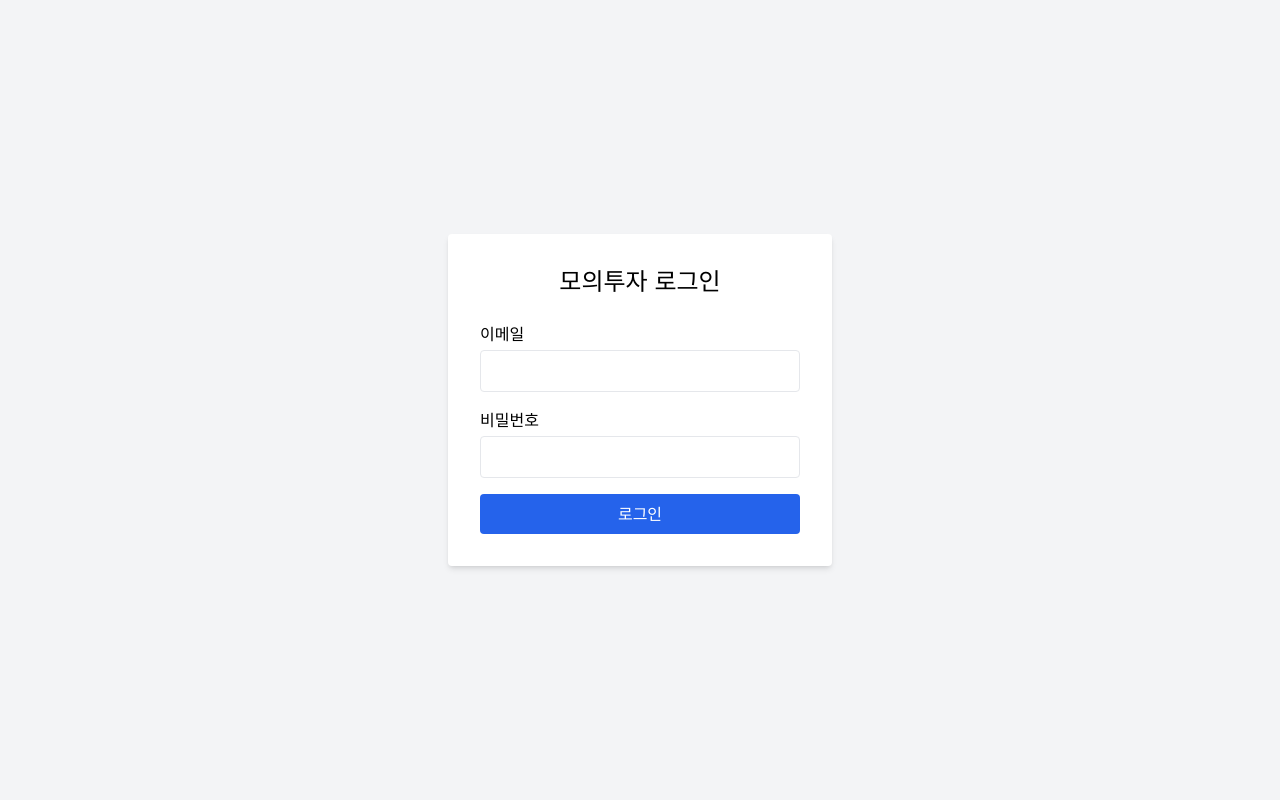
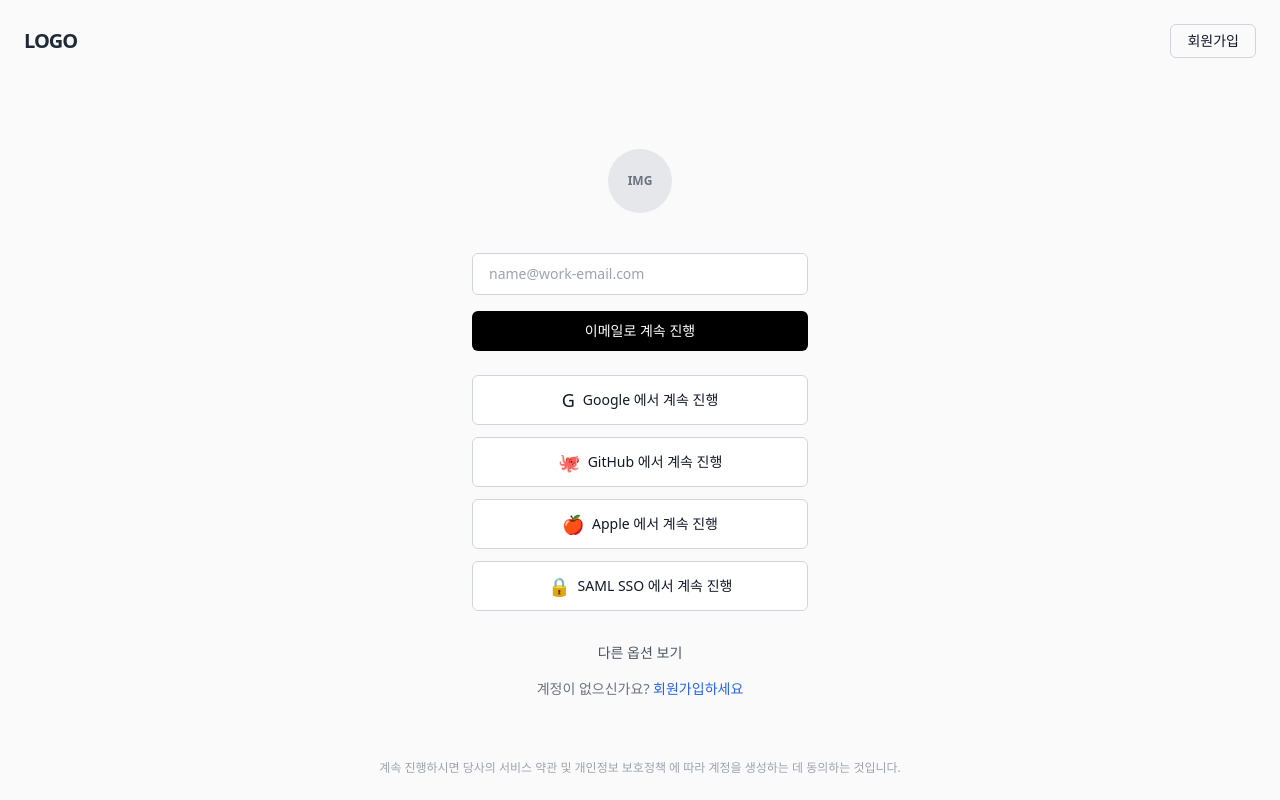
Before and after one commit to csh3004/investment, a React (Create React App) app in the folder frontend/: page /login in a window 1280 px wide. Built offline with nearby package versions, Linux system fonts and the light colour scheme.

Commit message:
feat: 로그인 UI 개편

```diff
--- a/frontend/src/features/auth/Login.tsx
+++ b/frontend/src/features/auth/Login.tsx
@@ -1,42 +1,93 @@
 import React from 'react';
-import { useLoginForm } from './hooks/useLoginForm';
 
-const LoginForm: React.FC = () => {
-  const { form, error, handleChange, handleSubmit } = useLoginForm();
+// 임시 로고 컴포넌트 (추후 assets 폴더에 SVG가 추가되면 교체)
+const TemporaryLogo = () => (
+  <div className="text-xl font-bold text-gray-800 tracking-tighter">
+    LOGO
+  </div>
+);
 
+// 임시 중앙 아이콘 컴포넌트
+const TemporaryIcon = () => (
+  <div className="w-16 h-16 bg-gray-200 rounded-full flex items-center justify-center text-gray-500 font-bold text-xs">
+    IMG
+  </div>
+);
+
+export const Login = () => {
   return (
-    <form onSubmit={handleSubmit} className="bg-white p-8 rounded shadow-md w-96">
-      <h2 className="text-2xl font:bold mb-6 text-center">모의투자 로그인</h2>
+    <div className="min-h-screen bg-[#fafafa] text-gray-900 flex flex-col font-sans relative">
+      {/* Header */}
+      <header className="absolute top-0 left-0 right-0 p-6 flex justify-between items-center z-10">
+        <TemporaryLogo />
+        <button className="py-1.5 px-4 text-sm font-medium border border-gray-300 rounded-md hover:bg-gray-50 transition-colors">
+          회원가입
+        </button>
+      </header>
 
-      <div className="mb-4">
-        <label className="block mb-1">이메일</label>
-        <input
-          type="text"
-          name="email"
-          value={form.email}
-          onChange={handleChange}
-          className="w-full border p-2 rounded"
-        />
-      </div>
+      {/* Main Content */}
+      <main className="flex-grow flex items-center justify-center p-4 mt-12">
+        <div className="max-w-sm w-full bg-transparent p-6">
+          <div className="flex flex-col items-center mb-10">
+            <TemporaryIcon />
+          </div>
 
-      <div className="mb-4">
-        <label className="block mb-1">비밀번호</label>
-        <input
-          type="password"
-          name="password"
-          value={form.password}
-          onChange={handleChange}
-          className="w-full border p-2 rounded"
-        />
-      </div>
+          {/* 이메일 입력 폼 */}
+          <form className="space-y-4">
+            <input
+              type="email"
+              placeholder="name@work-email.com"
+              className="w-full px-4 py-2.5 border border-gray-300 rounded-md text-sm focus:outline-none focus:ring-2 focus:ring-black focus:border-transparent transition-all bg-white"
+            />
+            <button
+              type="button" // API 연동 전까지는 submit 방지용으로 button 처리
+              className="w-full px-4 py-2.5 bg-black text-white rounded-md text-sm font-medium hover:bg-gray-800 transition-colors"
+            >
+              이메일로 계속 진행
+            </button>
+          </form>
 
-      {error && <p className="text-red-500 mb-4">{error}</p>}
+          {/* Or Separator (여백으로 대체하거나 구분선 사용) */}
+          <div className="h-6"></div>
 
-      <button type="submit" className="w-full bg-blue-600 text-white py-2 rounded">
-        로그인
-      </button>
-    </form>
+          {/* SSO Buttons (정적 UI) */}
+          <div className="space-y-3">
+            {[
+              { name: 'Google', icon: 'G' },
+              { name: 'GitHub', icon: '🐙' },
+              { name: 'Apple', icon: '🍎' },
+              { name: 'SAML SSO', icon: '🔒' }
+            ].map((sso) => (
+              <button
+                key={sso.name}
+                type="button"
+                className="w-full px-4 py-2.5 flex items-center justify-center gap-2 border border-gray-300 rounded-md text-sm font-medium hover:bg-gray-50 transition-colors bg-white"
+              >
+                <span className="text-lg">{sso.icon}</span>
+                {sso.name} 에서 계속 진행
+              </button>
+            ))}
+          </div>
+
+          {/* 하단 링크 */}
+          <div className="mt-8 flex flex-col items-center gap-4 text-sm">
+            <button className="text-gray-600 hover:text-black transition-colors">
+              다른 옵션 보기
+            </button>
+            <div className="text-gray-500">
+              계정이 없으신가요?{' '}
+              <button className="text-blue-600 hover:underline">
+                회원가입하세요
+              </button>
+            </div>
+          </div>
+        </div>
+      </main>
+
+      {/* Footer */}
+      <footer className="absolute bottom-0 left-0 right-0 p-6 text-center text-xs text-gray-400">
+        계속 진행하시면 당사의 서비스 약관 및 개인정보 보호정책 에 따라 계정을 생성하는 데 동의하는 것입니다.
+      </footer>
+    </div>
   );
 };
-
-export default LoginForm;
--- a/frontend/src/features/auth/hooks/useLoginForm.ts
+++ b/frontend/src/features/auth/hooks/useLoginForm.ts
@@ -2,40 +2,73 @@ import { useState } from 'react';
 import { useNavigate } from 'react-router-dom';
 import { LoginCredentials } from '../auth';
 
-
 export const useLoginForm = () => {
-
     const [form, setForm] = useState<LoginCredentials>({ email: '', password: '' });
-
     const [error, setError] = useState('');
+    const [isLoading, setIsLoading] = useState(false);
 
     const navigate = useNavigate();
 
     const handleChange = (e: React.ChangeEvent<HTMLInputElement>) => {
         const { name, value } = e.target;
-
-        setForm((prev) => ({
-            ...prev,
-            [name]: value
-        }));
+        setForm((prev) => ({ ...prev, [name]: value }));
+        if (error) setError('');
     };
 
-    /**
-     * [비즈니스 로직] 로그인 버튼을 눌렀을 때 실행되는 함수. (Mocking 로직)
-     */
-    const handleSubmit = (e: React.FormEvent) => {
-        e.preventDefault(); // 버튼 눌렀을 때 페이지가 새로고침되는 것을 막습니다. (중요!)
+    const handleSubmit = async (e: React.FormEvent) => {
+        e.preventDefault();
+
+        if (!form.email.trim() || !form.password.trim()) {
+            setError('이메일과 비밀번호를 모두 입력해주세요.');
+            return;
+        }
+
+        setIsLoading(true);
         setError('');
 
-        // 현업 용어: Happy Path (성공 시나리오) 테스트
-        if (form.email === 'a' && form.password === '1') {
+        try {
+            // =====================================================================
+            // TODO: [백엔드 연동] Spring Boot Auth API 호출
+            // 나중에 백엔드가 완성되면 아래 주석을 해제하고 실제 API 코드로 교체하세요.
+            // =====================================================================
+            /*
+            const response = await axios.post('http://localhost:8080/api/v1/auth/login', {
+                email: form.email,
+                password: form.password
+            });
+
+            // Access Token을 받아와서 저장 (보안을 위해 추후 HttpOnly 쿠키 방식도 고려해볼 것)
+            const { accessToken } = response.data;
+            localStorage.setItem('accessToken', accessToken);
             navigate('/');
-        } else {
-            // 에러 처리: 사용자에게 보여줄 메시지를 저장합니다.
-            setError('아이디 또는 비밀번호가 틀렸습니다.');
+            return; // 실제 API 호출 시에는 여기서 함수 종료
+            */
+            // =====================================================================
+
+
+            // --- 🚨 모의(Mock) 동작 구간 (실제 연동 시 삭제) 🚨 ---
+            console.log('서버로 로그인 요청 중... (Mock)');
+            await new Promise((resolve) => setTimeout(resolve, 1000)); // 1초 지연
+
+            // 테스트용 계정: test@test.com / 1234
+            if (form.email === 'test@test.com' && form.password === '1234') {
+                // 가짜 JWT 토큰 생성 및 저장
+                const mockToken = "eyJhbGciOiJIUzI1NiIsInR5cCI6IkpXVCJ9.mock_payload.mock_signature";
+                localStorage.setItem('accessToken', mockToken);
+
+                console.log('✅ 모의 로그인 성공: 토큰 발급 및 저장 완료');
+                navigate('/'); // 로그인 성공 시 메인 대시보드로 이동
+            } else {
+                setError('이메일 또는 비밀번호가 일치하지 않습니다.');
+            }
+            // --------------------------------------------------
+
+        } catch (err) {
+            setError('서버와 통신 중 문제가 발생했습니다. 잠시 후 다시 시도해주세요.');
+        } finally {
+            setIsLoading(false);
         }
     };
 
-    // 컴포넌트(화면)에서 꺼내 쓸 수 있도록 데이터와 함수를 내보냅니다.
-    return { form, error, handleChange, handleSubmit };
+    return { form, error, isLoading, handleChange, handleSubmit };
 };
--- a/frontend/src/pages/login/index.tsx
+++ b/frontend/src/pages/login/index.tsx
@@ -1,11 +1,10 @@
 import React from 'react';
-import LoginForm from '../../features/auth/Login';
+import { Login } from '../../features/auth/Login';
 
 const LoginPage: React.FC = () => {
   return (
-    // 페이지 수준의 레이아웃 설정 (배경색, 중앙 정렬 등)
-    <div className="flex min-h-screen items-center justify-center bg-gray-100">
-      <LoginForm />
+    <div className="w-full h-full">
+      <Login />
     </div>
   );
 };
```
